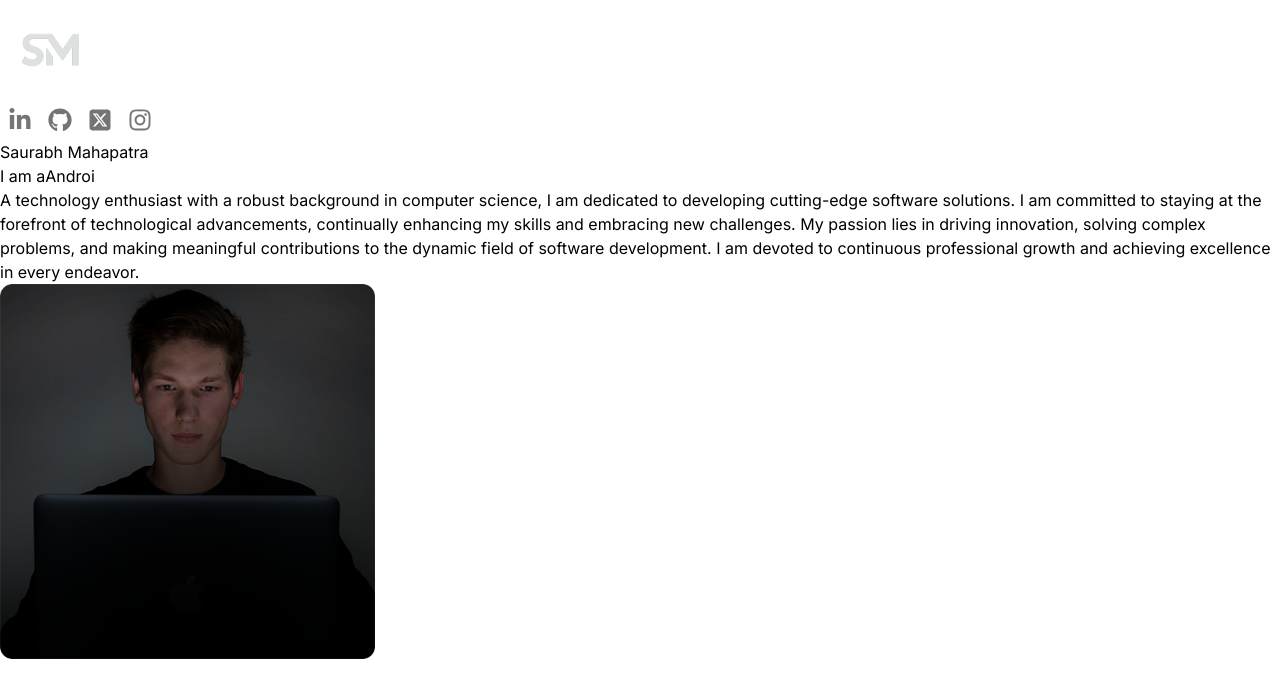
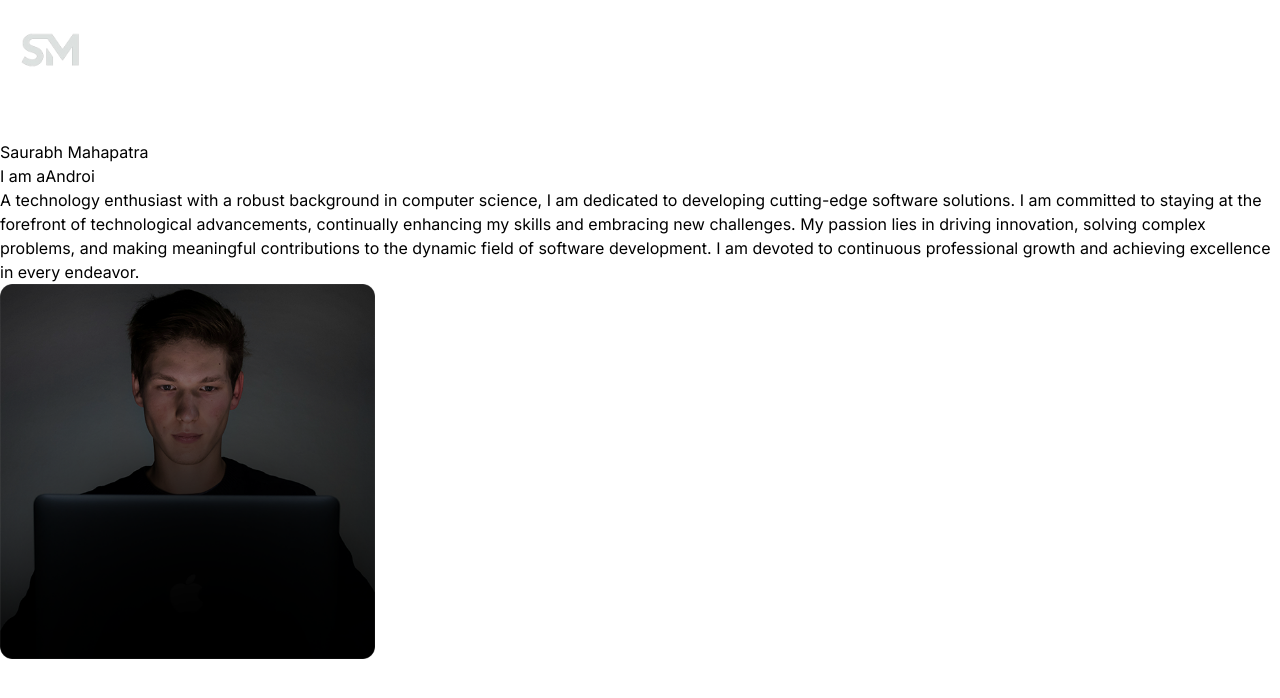
Before and after one commit to its-100rabh/Portfolio, a React (Vite) app: page / in a window 1280 px wide. Shown: the top 698 px of the page. Built offline with nearby package versions, Linux system fonts and the light colour scheme.

Commit message:
NavBar Icons fixed

```diff
--- a/src/components/NavBar.jsx
+++ b/src/components/NavBar.jsx
@@ -21,7 +21,7 @@ const NavBar = () => {
           target="_blank"
           rel="noopener noreferrer"
         >
-          <IconButton>
+          <IconButton style={{ color: "white" }}>
             <FaLinkedinIn />
           </IconButton>
         </a>
@@ -30,7 +30,7 @@ const NavBar = () => {
           target="_blank"
           rel="noopener noreferrer"
         >
-          <IconButton>
+          <IconButton style={{ color: "white" }}>
             <FaGithub />
           </IconButton>
         </a>
@@ -39,7 +39,7 @@ const NavBar = () => {
           target="_blank"
           rel="noopener noreferrer"
         >
-          <IconButton>
+          <IconButton style={{ color: "white" }}>
             <FaSquareXTwitter />
           </IconButton>
         </a>
@@ -48,7 +48,7 @@ const NavBar = () => {
           target="_blank"
           rel="noopener noreferrer"
         >
-          <IconButton>
+          <IconButton style={{ color: "white" }}>
             <FaInstagram />
           </IconButton>
         </a>
```
